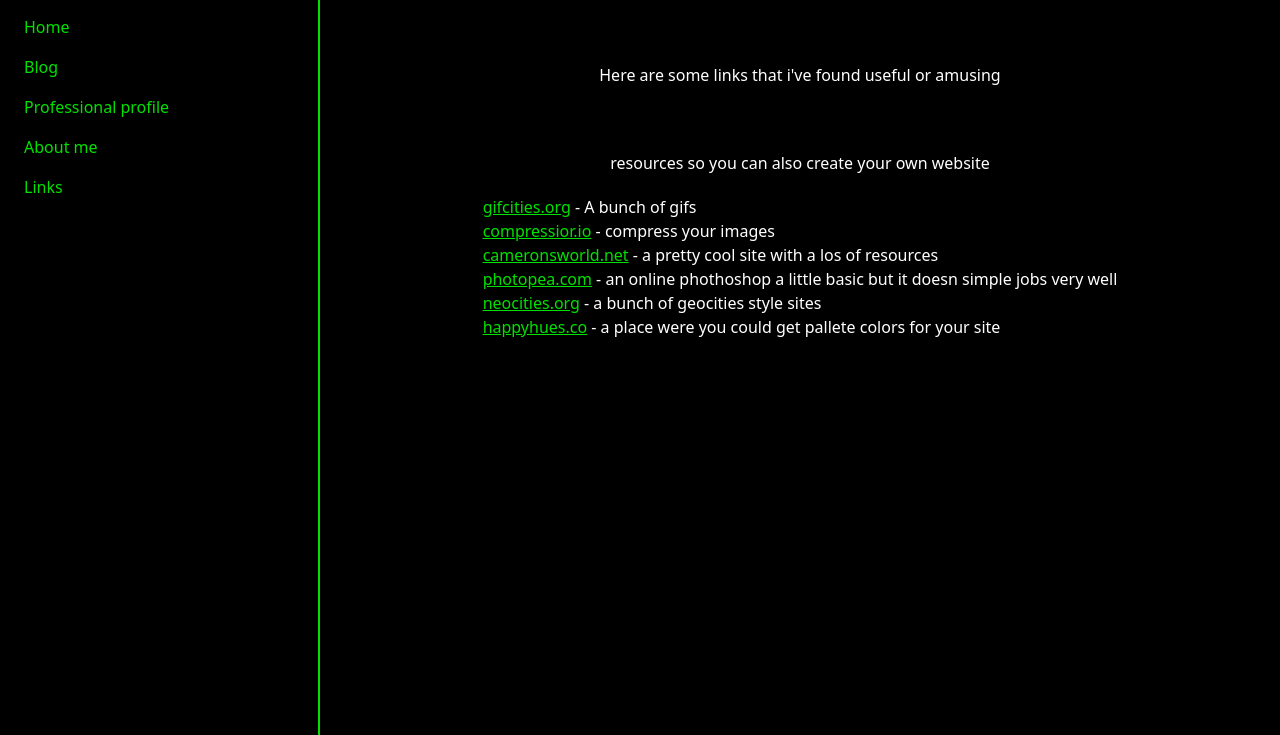
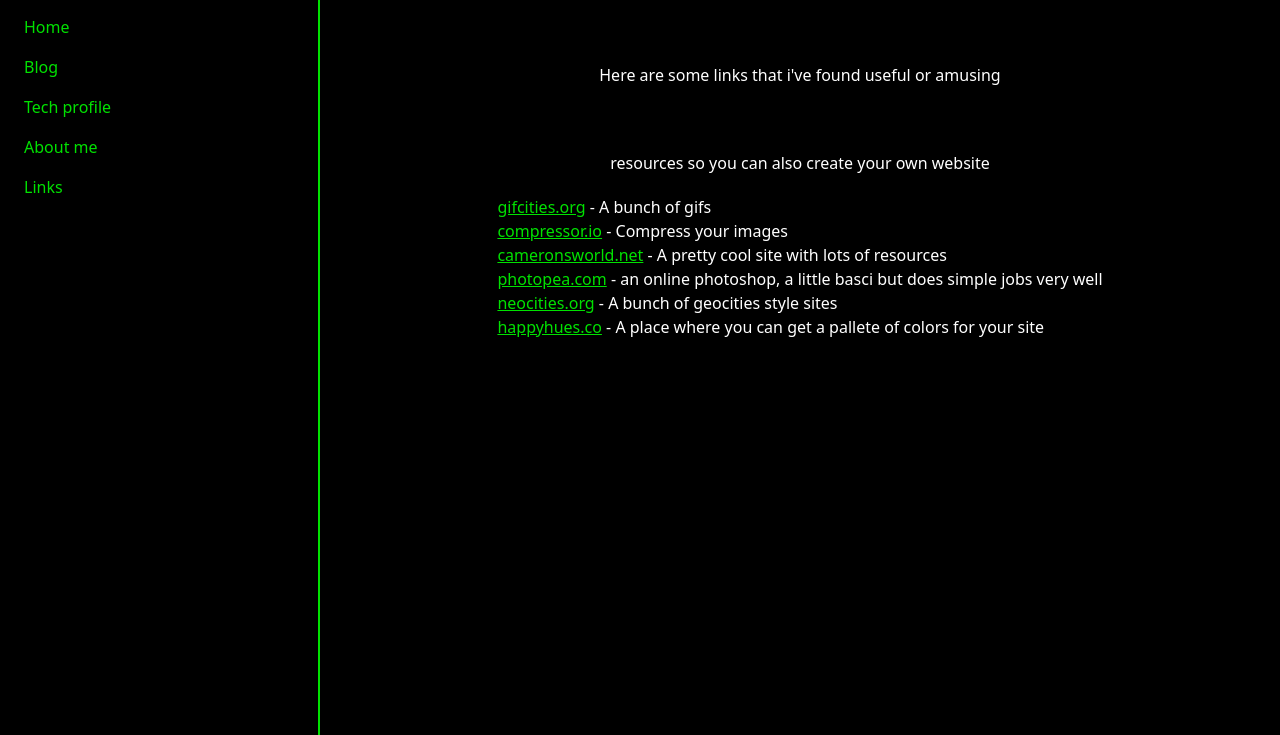
Before and after one commit to urielbravo/code-dungeon, an Astro site: page /links in a window 1280 px wide. Shown: the part 65-800 px from the top of the page. Built offline with nearby package versions, Linux system fonts and the light colour scheme; Astro itself is replaced by a stand-in of ours.

Commit message:
small refactor to card and refactor to the links section

```diff
--- a/src/components/Card.astro
+++ b/src/components/Card.astro
@@ -9,7 +9,6 @@
 	techUsed: string[]
 	link: string
 	linkType: ("repo" | "store" | "broken")
-	linkAltText: string
 }
 
 const linkIcon = {
@@ -18,7 +17,7 @@
     'broken': "skull"
 }
 
-const { image, altText, projectName, description, techUsed, link, linkType, linkAltText } = Astro.props
+const { image, altText, projectName, description, techUsed, link, linkType } = Astro.props
 ---
 <div class="relative max-w-sm">
 	<div class="absolute inset-0 opacity-75 bg-matrix_green rounded blur"></div>
--- /dev/null
+++ b/src/components/LinkItem.astro
@@ -0,0 +1,15 @@
+---
+export interface Props {
+    link: string
+    title: string
+    description: string
+}
+
+const { link, title, description } = Astro.props
+---
+
+
+<li>
+    <a class="text-matrix_green underline" href={link} target="_blank">{title}</a>
+    - {description}
+</li>
--- a/src/layouts/SideBar.astro
+++ b/src/layouts/SideBar.astro
@@ -6,7 +6,7 @@
     <nav>
       <NavLink name="Home" linkTo="/"/>
       <NavLink name="Blog" linkTo="/blog/"/>
-      <NavLink name="Professional profile" linkTo="/profile/"/>
+      <NavLink name="Tech profile" linkTo="/profile/"/>
       <NavLink name="About me" linkTo="/about/"/>
       <NavLink name="Links" linkTo="/links" />
     </nav>
--- a/src/pages/links.astro
+++ b/src/pages/links.astro
@@ -1,5 +1,6 @@
 ---
-import MainLayout from "../layouts/MainLayout.astro";
+import MainLayout from "../layouts/MainLayout.astro"
+import LinkItem from "../components/LinkItem.astro";
 ---
 
 <MainLayout title="Links">
@@ -8,30 +9,12 @@
       <div>
          <h1 class="mb-5 space-y-3">resources so you can also create your own website</h1>
          <ul class="text-left">
-            <li>
-               <a class="text-matrix_green underline" href="https://gifcities.org/" target="_blank">gifcities.org</a>
-               - A bunch of gifs
-            </li>
-            <li>
-               <a class="text-matrix_green underline" href="https://compressor.io/" target="_blank">compressior.io</a>
-               - compress your images
-            </li>
-            <li>
-               <a class="text-matrix_green underline" href="https://www.cameronsworld.net/" target="_blank">cameronsworld.net</a>
-               - a pretty cool site with a los of resources
-            </li>
-            <li>
-               <a class="text-matrix_green underline" href="https://www.photopea.com/" target="_blank">photopea.com</a>
-               - an online phothoshop a little basic but it doesn simple jobs very well
-            </li>
-            <li>
-               <a class="text-matrix_green underline" href="https://neocities.org/browse" target="_blank">neocities.org</a>
-               - a bunch of geocities style sites
-            </li>
-            <li>
-               <a class="text-matrix_green underline" href="https://www.happyhues.co/" target="_blank">happyhues.co</a>
-               - a place were you could get pallete colors for your site
-            </li>
+            <LinkItem link="https://gifcities.org/" title="gifcities.org" description="A bunch of gifs" />
+            <LinkItem link="https://compressor.io/" title="compressor.io" description="Compress your images" />
+            <LinkItem link="https://www.cameronsworld.net/" title="cameronsworld.net" description="A pretty cool site with lots of resources" />
+            <LinkItem link="https://www.photopea.com/" title="photopea.com" description="an online photoshop, a little basci but does simple jobs very well" />
+            <LinkItem link="https://neocities.org/browse" title="neocities.org" description="A bunch of geocities style sites" />
+            <LinkItem link="https://www.happyhues.co/" title="happyhues.co" description="A place where you can get a pallete of colors for your site" />
          </ul>
       </div>
    </div>
--- a/src/pages/profile.astro
+++ b/src/pages/profile.astro
@@ -24,7 +24,6 @@
       techUsed={["Django", "Bootstrap", "Postgresql"]}
       link="https://github.com/urielbravo/medical_records"
       linkType={"repo"}
-      linkAltText="Repository to the medical records project"
       />
     <Card
       image={codeDungeonImg}
@@ -34,7 +33,6 @@
       techUsed={["Astro", "Tailwind", "Typescript"]}
       link="https://github.com/urielbravo/code-lair"
       linkType={"repo"}
-      linkAltText="Repository to the code dungeon project"
     />
   </section>
 </MainLayout>
```
